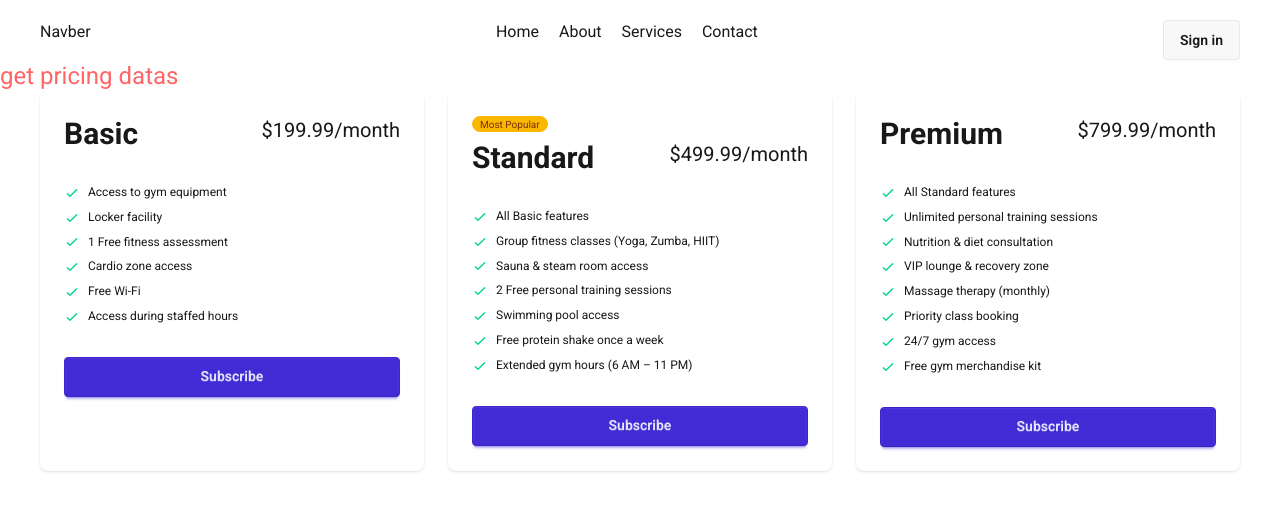
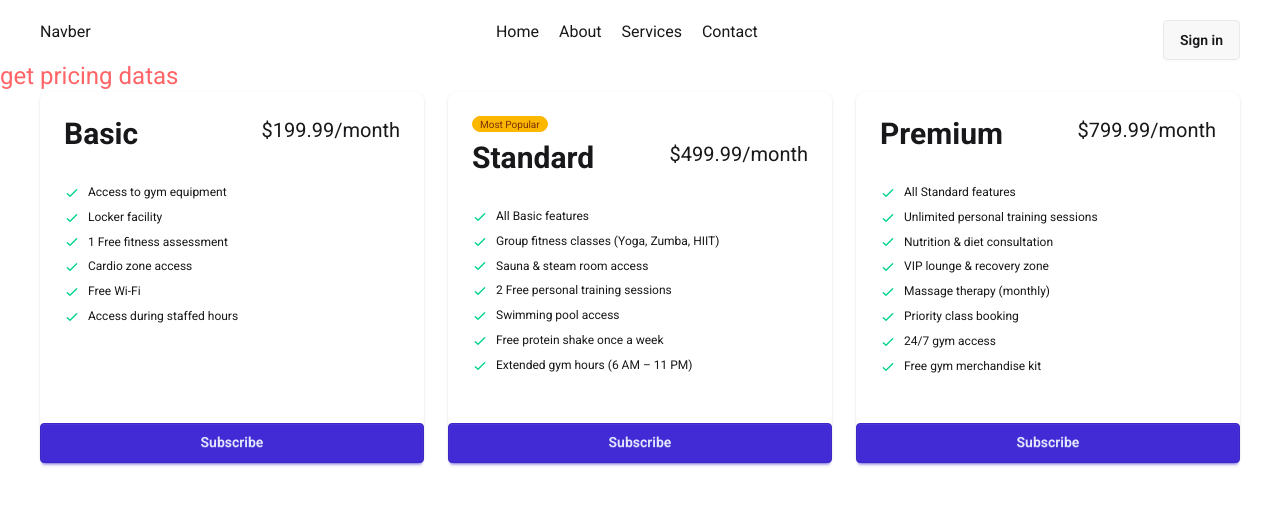
Before and after one commit to mohammademon393/priceing-option, a React (Vite) app: page / in a window 1280 px wide. Shown: the top 510 px of the page. Built offline with nearby package versions, Linux system fonts and the light colour scheme.

Commit message:
install reCharts and create a jsx component

```diff
--- a/package.json
+++ b/package.json
@@ -15,6 +15,7 @@
     "lucide-react": "^0.544.0",
     "react": "^19.1.1",
     "react-dom": "^19.1.1",
+    "recharts": "^3.2.1",
     "tailwindcss": "^4.1.13"
   },
   "devDependencies": {
--- a/src/component/DaisyPriceingCard/DaisyPriceingCard.jsx
+++ b/src/component/DaisyPriceingCard/DaisyPriceingCard.jsx
@@ -5,7 +5,9 @@
   return (
     <div className="card w-96 bg-base-100 shadow-sm">
       <div className="card-body">
-        {Popular && <span className="badge badge-xs badge-warning">Most Popular</span>}
+        {Popular && (
+          <span className="badge badge-xs badge-warning">Most Popular</span>
+        )}
         <div className="flex justify-between">
           <h2 className="text-3xl font-bold">{plan}</h2>
           <span className="text-xl">{price}</span>
@@ -31,9 +33,9 @@
             </li>
           ))}
         </ul>
-        <div className="mt-6">
-          <button className="btn btn-primary btn-block">Subscribe</button>
-        </div>
+      </div>
+      <div className="mt-6">
+        <button className="btn btn-primary btn-block">Subscribe</button>
       </div>
     </div>
   );
--- /dev/null
+++ b/src/component/ReCharts/ReChart.jsx
@@ -0,0 +1,11 @@
+import React from 'react';
+
+const ReChart = () => {
+    return (
+        <div>
+
+        </div>
+    );
+};
+
+export default ReChart;
```
Also changed, not shown: 1 other file (tests, documents, lock files or other folders).
